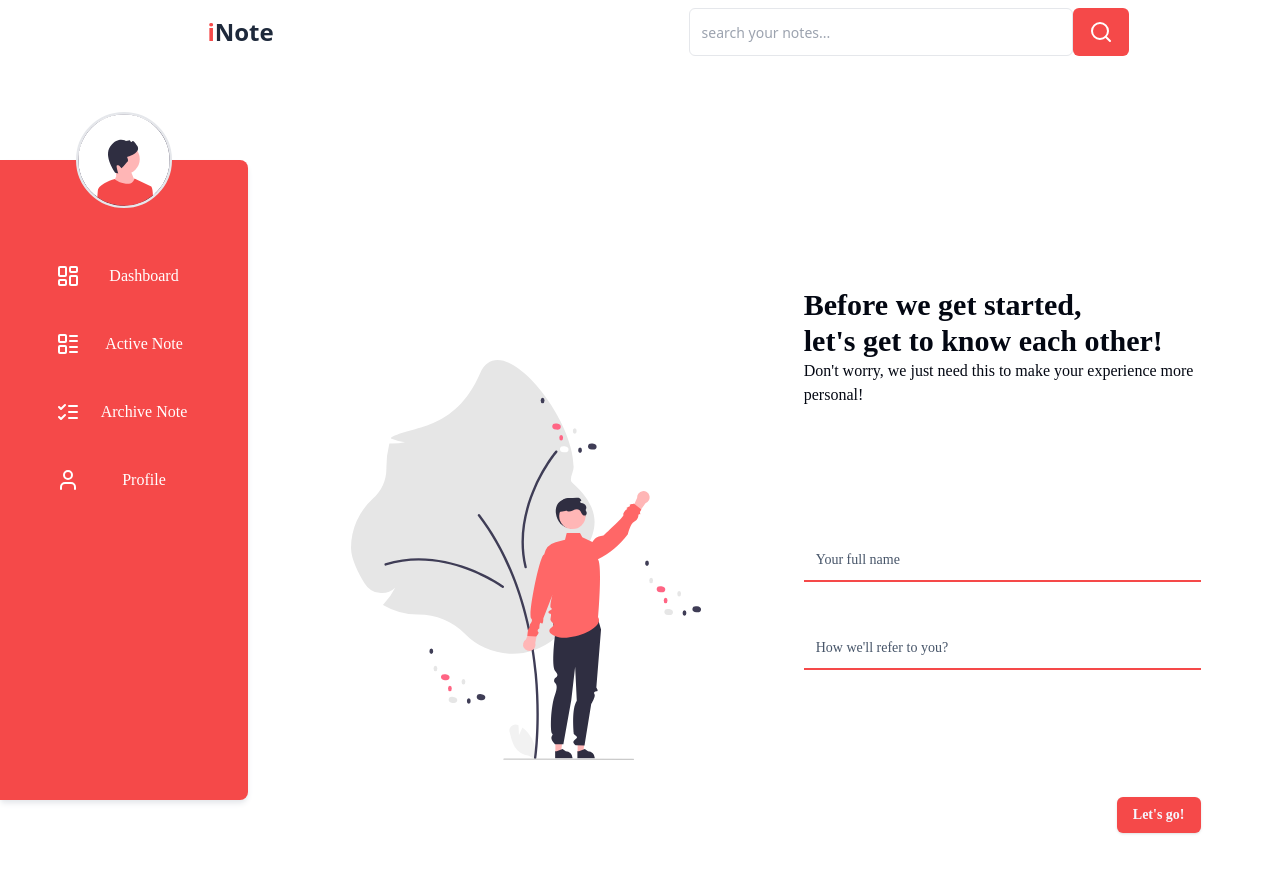
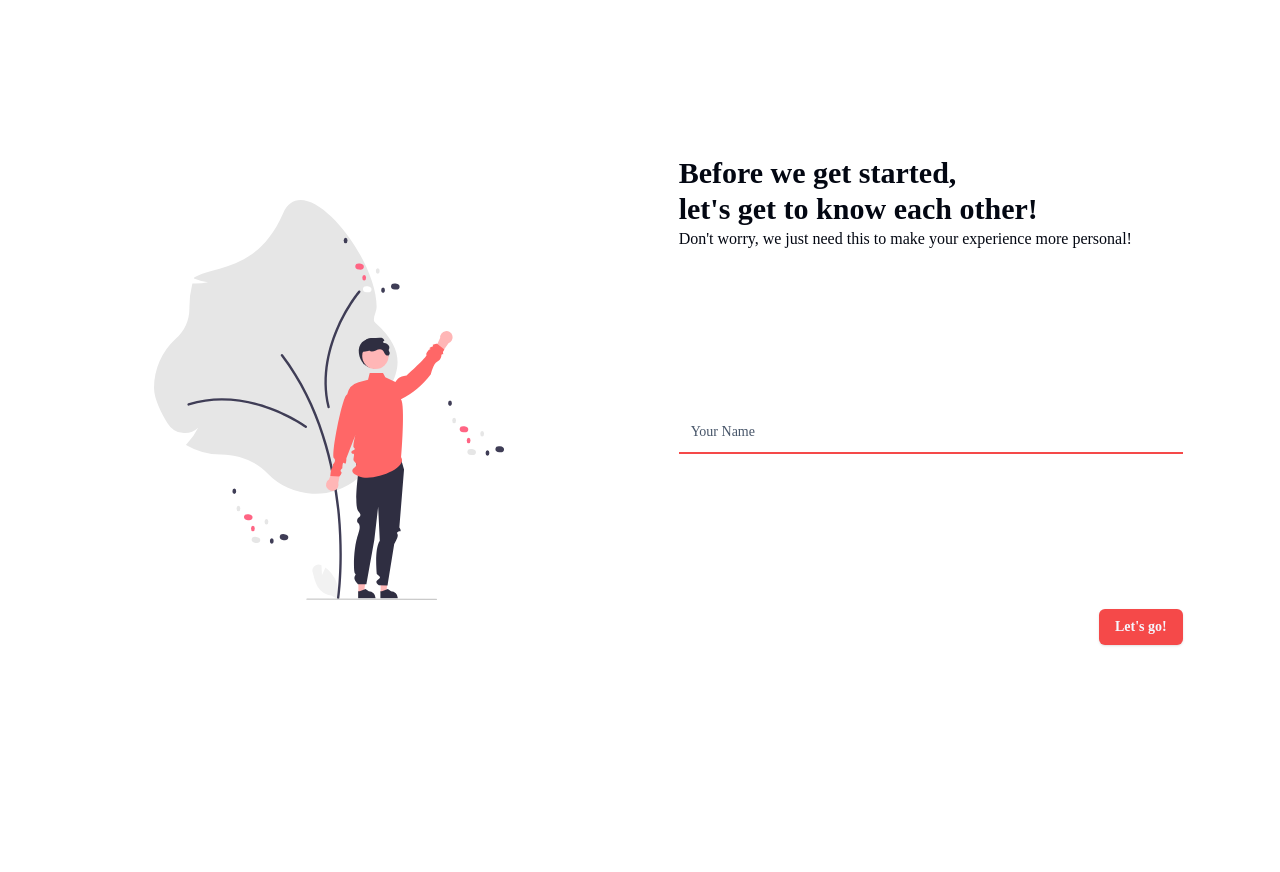
Before and after one commit to kuhrmdhn/notes-apps, a React (Vite) app: page /get-started in a window 1280 px wide. Shown: the top 872 px of the page. After the commit the page ends 800 px from the top, so only its background shows below. Built offline with nearby package versions, Linux system fonts and the light colour scheme.

Commit message:
create profile page

```diff
--- a/src/App.tsx
+++ b/src/App.tsx
@@ -1,5 +1,5 @@
 import "@fontsource-variable/open-sans"
-import { BrowserRouter as Router, Route, Routes, } from 'react-router-dom';
+import { BrowserRouter as Router, Route, Routes, useLocation, } from 'react-router-dom';
 import AuthMiddleware from './AuthMiddleware';
 import GetStarted from "./components/pages/GetStarted";
 import NotesPage from "./components/pages/NotesPage";
@@ -7,31 +7,44 @@ import { Toaster } from "./components/ui/toaster";
 import Navigation from "./components/elements/Navigation";
 import Header from "./components/elements/Header";
 import Search from "./components/pages/Search";
+import Profile from "./components/pages/Profile";
 
 
-function App() {
+function Main() {
+  const location = useLocation();
+  const isGetStartedPage = location.pathname === '/get-started';
+
   return (
-    <Router>
-      <Header/>
-      <main style={{ fontFamily: 'Open Sans Variable' }} className="flex lg:pr-5 pt-[20svh] h-[calc(100svh)]">
+    <>
+      <Header />
+      <main
+        style={{ fontFamily: 'Open Sans Variable' }}
+        className={`flex lg:pr-5 ${isGetStartedPage ? 'pb-0 pt-0' : 'pb-16 lg:pb-0 pt-16 lg:pt-[20svh]'} h-[calc(100svh)]`}
+      >
         <Navigation />
-        <section className="min-h-full w-full lg:w-4/5">
+        <section className="min-h-full w-full">
           <AuthMiddleware>
             <Routes>
               <Route path='/get-started' element={<GetStarted />} />
-            </Routes>
-            <Routes>
+              <Route path='/profile' element={<Profile />} />
               <Route path='/note/:noteStatus' element={<NotesPage />} />
-            </Routes>
-            <Routes>
               <Route path='/search' element={<Search />} />
             </Routes>
           </AuthMiddleware>
         </section>
         <Toaster />
       </main>
-    </Router >
-  )
+    </>
+  );
+}
+
+function App() {
+  return (
+    <Router>
+      <Header />
+      <Main />
+    </Router>
+  );
 }
 
 export default App
--- a/src/AuthMiddleware.tsx
+++ b/src/AuthMiddleware.tsx
@@ -1,5 +1,5 @@
 import React, { useEffect } from "react"
-import { useNavigate } from "react-router-dom"
+import { useLocation, useNavigate } from "react-router-dom"
 
 type Props = {
   children: React.ReactNode
@@ -8,11 +8,15 @@ type Props = {
 export default function AuthMiddleware({ children }: Props) {
   const name = localStorage.getItem("name")
   const navigate = useNavigate()
+  const {pathname} = useLocation()
   useEffect(() => {
     if (!name) {
       return navigate("/get-started")
     }
-  }, [name, navigate])
+    if(pathname == "/") {
+      return navigate("/note/active")
+    }
+  }, [name, navigate, pathname])
   return (
     <>
       {children}
--- a/src/components/elements/Header.tsx
+++ b/src/components/elements/Header.tsx
@@ -13,7 +13,7 @@ export default function Header() {
     return setSearchParams({ keyword: param })
   }
   return (
-    <header className="h-16 w-full flex items-center justify-around fixed top-0 z-10 bg-white">
+    <header className={`h-16 w-full flex items-center justify-around fixed top-0 z-10 bg-white ${pathname === "/get-started" && "hidden"}`}>
       <Logo />
       <SearchBar onSearch={onSearch} defaultValue={searchParams.get("keyword") || ""} />
     </header>
--- a/src/components/elements/Navigation.tsx
+++ b/src/components/elements/Navigation.tsx
@@ -1,16 +1,11 @@
-import { LayoutList, ListChecks, LayoutDashboard, User } from "lucide-react";
+import { LayoutList, ListChecks, User } from "lucide-react";
+import { useLocation } from "react-router-dom";
 import NavigationItem from "../ui/NavigationItem";
-import { useLocation } from "react-router-dom";
 import ProfileCard from "../ui/ProfileCard";
 
 export default function Navigation() {
-    const {pathname} = useLocation()
+    const { pathname } = useLocation()
     const navigationItems = [
-        {
-            text: "Dashboard",
-            href: "/",
-            icon: <LayoutDashboard />
-        },
         {
             text: "Active Note",
             href: "/note/active",
@@ -28,8 +23,10 @@ export default function Navigation() {
         },
     ];
     return (
-        <nav className="h-16 lg:h-[100%] w-full lg:w-1/5 fixed lg:relative bottom-0 mt-auto mr-5 pt-[7%] bg-red-main flex flex-col gap-3 lg:rounded-e-lg shadow-md shadow-gray-200 text-white">
-            <ProfileCard/>
+        <nav className={`h-16 lg:h-[100%] w-full lg:w-1/5 fixed lg:relative bottom-0 mt-auto mr-5 pt-[7%] bg-red-main flex flex-col gap-3 lg:rounded-e-lg shadow-md shadow-gray-200 text-white ${pathname === "/get-started" && "hidden"}`}>
+            <div className="w-full absolute -top-12 right-1/2 translate-x-1/2 hidden lg:block">
+                <ProfileCard />
+            </div>
             <ul className="w-full h-full flex lg:flex-col justify-evenly lg:justify-start lg:gap-3 items-end lg:items-center">
                 {
                     navigationItems.map((item, index) => (
--- a/src/components/elements/NoteDialog.tsx
+++ b/src/components/elements/NoteDialog.tsx
@@ -82,7 +82,7 @@ export default function NoteDialog() {
     }
 
     return (
-        <motion.section className='h-[80svh] w-full lg:w-[40svw] bg-white fixed z-20 bottom-0 px-3 border-2 rounded-xl' variants={dialog} initial="close" animate={dialogOpen ? "open" : "close"}>
+        <motion.section className='h-full lg:h-[80svh] w-full lg:w-[40svw] bg-white fixed z-20 bottom-0 px-3 border-2 rounded-xl' variants={dialog} initial="close" animate={dialogOpen ? "open" : "close"}>
             <Button variant={"ghost"} className="absolute right-2 top-2 hover:bg-transparent" onClick={closeDialog}>
                 <X />
             </Button>
--- a/src/components/pages/GetStarted.tsx
+++ b/src/components/pages/GetStarted.tsx
@@ -5,37 +5,18 @@ import { useNavigate } from "react-router-dom"
 
 export default function GetStarted() {
     const navigate = useNavigate()
-    const [inputForm, setInputForm] = useState({
-        name: "",
-        nickname: ""
-    })
-    const inputData = [
-        {
-            name: "name",
-            value: inputForm.name,
-            id: "nameInput",
-            placeholder: "Your full name"
-        },
-        {
-            name: "nickname",
-            value: inputForm.nickname,
-            id: "nicknameInput",
-            placeholder: "How we'll refer to you?"
-        }
-    ]
+    const [name, setName] = useState("")
     const handleOnChange = (e: React.ChangeEvent<HTMLInputElement>) => {
-        const { value, name } = e.target
-        setInputForm((state) => ({ ...state, [name]: value }))
+        const { value } = e.target
+        setName(value)
     }
     const handleSubmit = (e: React.FormEvent) => {
         e.preventDefault()
-        const { name, nickname } = inputForm
         localStorage.setItem("name", name)
-        localStorage.setItem("nickname", nickname)
         navigate("/")
     }
     return (
-        <section className="w-full h-[100svh] flex md:flex-col lg:flex-row md:gap-5 justify-center lg:justify-evenly items-center">
+        <section className="w-full h-screen bg-white flex md:flex-col lg:flex-row md:gap-5 justify-center lg:justify-evenly items-center">
             <div className="w-2/5 h-2/5 lg:h-full hidden opacity-0 md:opacity-100 md:flex justify-center items-center">
                 <img className="h-1/2 w-auto aspect-auto" src="/image/welcome-image.svg" alt="Welcome Image" />
             </div>
@@ -45,21 +26,15 @@ export default function GetStarted() {
                     <p className="text-xs md:text-base">Don't worry, we just need this to make your experience more personal!</p>
                 </div>
                 <div className="flex flex-col gap-10">
-                    {
-                        inputData.map((input, index: number) => (
                     <Input
-                                key={index}
                         required
                         type="text"
                         onChange={(e) => handleOnChange(e)}
-                                name={input.name}
-                                value={input.value}
-                                id={input.id}
-                                placeholder={input.placeholder}
+                        name={"name input"}
+                        value={name}
+                        placeholder={"Your Name"}
                         className="border-0 border-b-2 rounded-none focus:ring-0 border-red-main"
                     />
-                        ))
-                    }
                 </div>
                 <Button className="w-fit self-end bg-red-main hover:bg-red-main/80 font-semibold text-text-white" type="submit">Let's go!</Button>
             </form>
--- /dev/null
+++ b/src/components/pages/Profile.tsx
@@ -0,0 +1,60 @@
+import React, { useEffect, useState } from "react"
+import { Input } from "../ui/input"
+import ProfileCard from "../ui/ProfileCard"
+import { Button } from "../ui/button"
+
+export default function Profile() {
+    const [inputValue, setInputValue] = useState({
+        name: "",
+        image: ""
+    })
+    useEffect(() => {
+        const photoProfile = localStorage.getItem("photo-profile") || "/image/default-profile.svg"
+        const name = localStorage.getItem("name")
+        if (photoProfile && name) {
+            setInputValue(() => ({ name, image: photoProfile }))
+        }
+    }, [])
+    const handleOnChange = (e: React.ChangeEvent<HTMLInputElement>) => {
+        const { name, value } = e.target
+        setInputValue((state) => ({ ...state, [name]: value }))
+    }
+    const handleSubmit = () => {
+        localStorage.setItem("name", inputValue.name)
+        localStorage.setItem("photo-profile", inputValue.image)
+    }
+    const inputData = [
+        {
+            type: "text",
+            name: "image",
+            value: inputValue.image,
+            placeholder: "Image Url"
+        },
+        {
+            type: "text",
+            name: "name",
+            value: inputValue.name,
+            placeholder: "Name"
+        }
+    ]
+    return (
+        <section className="flex justify-center items-center">
+            <form onSubmit={handleSubmit} className="w-5/6 sm:w-1/2 h-full flex flex-col gap-7">
+                <ProfileCard imageSource={inputValue.image} />
+                {
+                    inputData.map((input, index) => (
+                        <Input
+                            key={index}
+                            name={input.name}
+                            type={input.type}
+                            placeholder={input.placeholder}
+                            value={input.value}
+                            onChange={handleOnChange}
+                        />
+                    ))
+                }
+                <Button type="submit" className="bg-red-main hover:bg-red-main/80 w-fit self-end">Save</Button>
+            </form>
+        </section>
+    )
+}
--- a/src/components/pages/Search.tsx
+++ b/src/components/pages/Search.tsx
@@ -11,6 +11,9 @@ export default function Search() {
     const [noteDisplay, setNoteDisplay] = useState(initialNotes)
     useEffect(() => {
         const keyword = searchParams.get("keyword")
+        if(!keyword) {
+            setNoteDisplay([])
+        }
         if (keyword) {
             const key = keyword.trim().toLowerCase()
             const filteredNotes = notes.filter((note) => note.title.trim().toLowerCase().includes(key))
--- a/src/components/ui/ProfileCard.tsx
+++ b/src/components/ui/ProfileCard.tsx
@@ -1,11 +1,14 @@
-export default function ProfileCard() {
+type Props = {
+    imageSource?: string
+}
+export default function ProfileCard({ imageSource = "/image/default-profile.svg" }: Props) {
     const [name, photoProfile] = [localStorage.getItem("name"), localStorage.getItem("photo-profile")]
 
     return (
-        <section className="w-full h-1/4 absolute -top-12 right-1/2 translate-x-1/2 hidden lg:flex flex-col items-center gap-3">
+        <section className="w-full h-1/4 flex flex-col items-center gap-3">
             <img
                 className="h-24 w-24 rounded-full border-2 border-gray-200 bg-white"
-                src={photoProfile || "/image/default-profile.svg"}
+                src={photoProfile || imageSource}
                 alt="Photo profile"
             />
             <h4 className="font-bold text-sm">{name}</h4>
--- a/src/components/ui/SearchBar.tsx
+++ b/src/components/ui/SearchBar.tsx
@@ -29,14 +29,14 @@ export default function SearchBar({ onSearch, defaultValue }: Props) {
         return () => window.removeEventListener("keydown", handleEnter)
     })
     return (
-        <div className="flex w-96 h-12">
+        <div className="flex w-56 lg:w-96 h-10 lg:h-12">
             <Input
                 defaultValue={defaultValue}
                 ref={inputRef}
                 onChange={handleOnChange}
-                className="w-96 h-full placeholder-gray-400 placeholder:text-sm"
+                className="w-full lg:w-96 h-full placeholder-gray-400 placeholder:text-sm"
                 withLabel={false}
-                placeholder="search your notes..."
+                placeholder="Search your notes"
             />
             <Button
                 onClick={handleSearch}
--- a/src/index.css
+++ b/src/index.css
@@ -69,6 +69,11 @@
   }
 }
 
+*::selection {
+  text-decoration: underline;
+  text-underline-offset: 8px;
+}
+
 .hide-scrollbar::-webkit-scrollbar {
   width: 0;
 }
```
Also changed, not shown: src/components/template/NotesPageTemplate.tsx (+4 -3 lines). Lines whose indentation alone changed are shown as unchanged.
